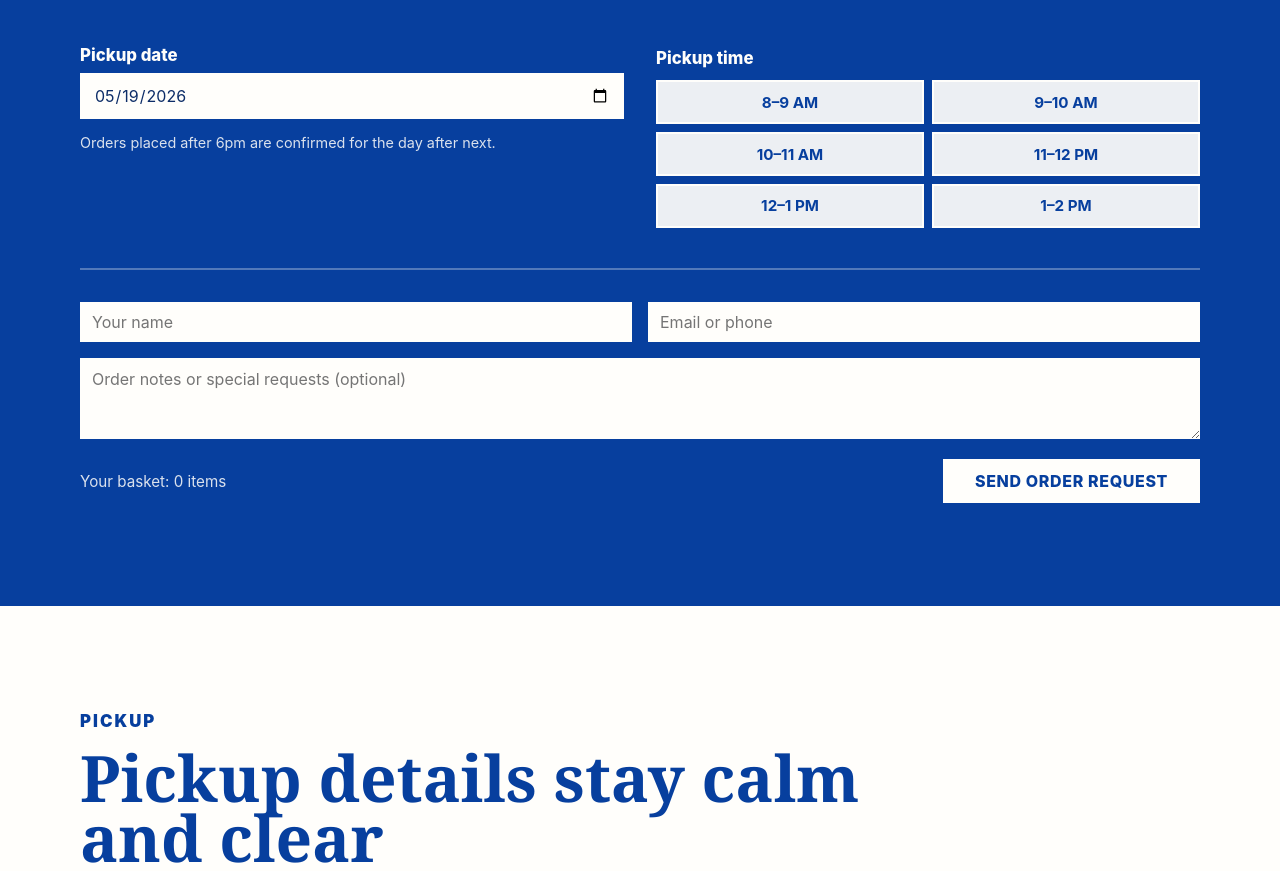
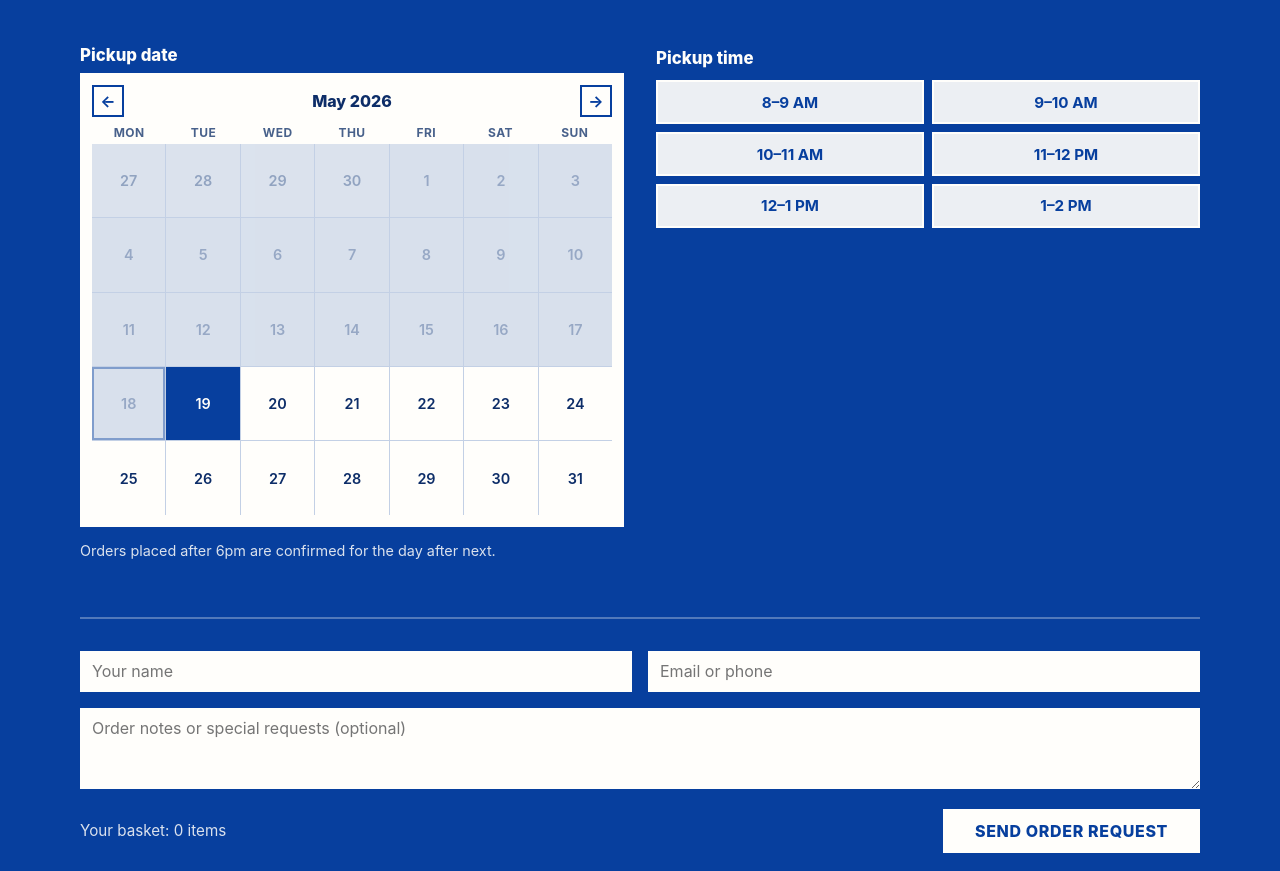
Before and after one commit to BroodByPi7/Brood, a plain HTML site: page index.html in a window 1280 px wide. Shown: the part 2471-3342 px from the top of the page. Drawn offline with Linux system fonts and the light colour scheme.

Commit message:
Replace native date picker with custom calendar widget

```diff
--- a/index.html
+++ b/index.html
@@ -205,8 +205,19 @@
 
       <div class="order-layout">
         <div class="order-calendar">
-          <label for="pickup-date">Pickup date</label>
-          <input type="date" id="pickup-date">
+          <label>Pickup date</label>
+          <div class="calendar-widget" id="calendar-widget" role="grid" aria-label="Pickup date calendar">
+            <div class="cal-header">
+              <button class="cal-nav cal-prev" type="button" aria-label="Previous month">&larr;</button>
+              <span class="cal-label"></span>
+              <button class="cal-nav cal-next" type="button" aria-label="Next month">&rarr;</button>
+            </div>
+            <div class="cal-dows">
+              <span>Mon</span><span>Tue</span><span>Wed</span><span>Thu</span><span>Fri</span><span>Sat</span><span>Sun</span>
+            </div>
+            <div class="cal-grid"></div>
+          </div>
+          <input type="hidden" id="pickup-date" name="pickup-date">
           <p class="order-cutoff">Orders placed after 6pm are confirmed for the day after next.</p>
         </div>
         <div class="order-slots">
--- a/script.js
+++ b/script.js
@@ -280,15 +280,79 @@ document.querySelectorAll(".menu-card").forEach((card) => {
 // ── Order section ───────────────────────────────────────────────────────────
 
 const pickupDate = document.getElementById("pickup-date");
-if (pickupDate) {
-  const tomorrow = new Date();
+const calendar = document.getElementById("calendar-widget");
+const calGrid = calendar.querySelector(".cal-grid");
+const calLabel = calendar.querySelector(".cal-label");
+
+{
+  const d = new Date();
+  d.setDate(d.getDate() + 1);
+  pickupDate.value = `${d.getFullYear()}-${String(d.getMonth() + 1).padStart(2, "0")}-${String(d.getDate()).padStart(2, "0")}`;
+}
+
+let calMonth = new Date();
+calMonth.setDate(1);
+
+function fmtDate(y, m, d) {
+  return `${y}-${String(m + 1).padStart(2, "0")}-${String(d).padStart(2, "0")}`;
+}
+
+function renderCalendar() {
+  const year = calMonth.getFullYear();
+  const month = calMonth.getMonth();
+  const today = new Date();
+  today.setHours(0, 0, 0, 0);
+  const tomorrow = new Date(today);
   tomorrow.setDate(tomorrow.getDate() + 1);
-  const y = tomorrow.getFullYear();
-  const m = String(tomorrow.getMonth() + 1).padStart(2, "0");
-  const d = String(tomorrow.getDate()).padStart(2, "0");
-  pickupDate.min = `${y}-${m}-${d}`;
-  pickupDate.value = `${y}-${m}-${d}`;
+
+  const first = new Date(year, month, 1);
+  const daysInMonth = new Date(year, month + 1, 0).getDate();
+  const prevDays = new Date(year, month, 0).getDate();
+  const startOff = first.getDay() === 0 ? 6 : first.getDay() - 1;
+
+  calLabel.textContent = first.toLocaleDateString("en-US", { month: "long", year: "numeric" });
+
+  let html = "";
+
+  for (let i = startOff - 1; i >= 0; i--) {
+    const d = prevDays - i;
+    html += `<div class="cal-day is-other" data-date="${fmtDate(year, month - 1, d)}">${d}</div>`;
+  }
+
+  for (let d = 1; d <= daysInMonth; d++) {
+    const date = new Date(year, month, d);
+    const ds = fmtDate(year, month, d);
+    let cls = "cal-day";
+    if (date < tomorrow) cls += " is-past";
+    if (date.toDateString() === today.toDateString()) cls += " is-today";
+    if (ds === pickupDate.value) cls += " is-selected";
+    html += `<div class="${cls}" data-date="${ds}">${d}</div>`;
+  }
+
+  const total = startOff + daysInMonth;
+  for (let d = 1; d <= (7 - total % 7) % 7; d++) {
+    html += `<div class="cal-day is-other" data-date="${fmtDate(year, month + 1, d)}">${d}</div>`;
+  }
+
+  calGrid.innerHTML = html;
+
+  calGrid.querySelectorAll(".cal-day:not(.is-past):not(.is-other)").forEach((day) => {
+    day.addEventListener("click", () => {
+      calGrid.querySelectorAll(".cal-day").forEach((d) => d.classList.remove("is-selected"));
+      day.classList.add("is-selected");
+      pickupDate.value = day.dataset.date;
+    });
+  });
 }
+
+renderCalendar();
+
+document.querySelectorAll(".cal-prev, .cal-next").forEach((btn) => {
+  btn.addEventListener("click", () => {
+    calMonth.setMonth(calMonth.getMonth() + (btn.classList.contains("cal-next") ? 1 : -1));
+    renderCalendar();
+  });
+});
 
 document.querySelectorAll(".slot-btn").forEach((btn) => {
   btn.addEventListener("click", () => {
--- a/styles.css
+++ b/styles.css
@@ -450,6 +450,100 @@ p {
 .order-calendar input[type="date"]:focus {
   outline: 2px solid var(--paper);
   outline-offset: 2px;
+}
+
+.calendar-widget {
+  background: var(--paper);
+  padding: 0.75rem;
+  user-select: none;
+}
+
+.cal-header {
+  display: flex;
+  align-items: center;
+  justify-content: space-between;
+  margin-bottom: 0.5rem;
+}
+
+.cal-nav {
+  width: 2rem;
+  height: 2rem;
+  display: grid;
+  place-items: center;
+  border: 2px solid var(--brood-blue);
+  background: var(--paper);
+  color: var(--brood-blue);
+  font-size: 1rem;
+  font-weight: 700;
+  cursor: pointer;
+}
+
+.cal-nav:hover {
+  background: var(--brood-blue);
+  color: var(--paper);
+}
+
+.cal-label {
+  font-weight: 850;
+  font-size: 1rem;
+  color: var(--ink);
+}
+
+.cal-dows {
+  display: grid;
+  grid-template-columns: repeat(7, 1fr);
+  text-align: center;
+  font-size: 0.75rem;
+  font-weight: 700;
+  color: var(--muted);
+  text-transform: uppercase;
+  letter-spacing: 0.04em;
+  margin-bottom: 0.25rem;
+}
+
+.cal-grid {
+  display: grid;
+  grid-template-columns: repeat(7, 1fr);
+  gap: 1px;
+  background: var(--line);
+}
+
+.cal-day {
+  aspect-ratio: 1;
+  display: grid;
+  place-items: center;
+  font-size: 0.9rem;
+  font-weight: 600;
+  color: var(--ink);
+  background: var(--paper);
+  cursor: pointer;
+  transition: background 80ms, color 80ms;
+}
+
+.cal-day:hover {
+  background: var(--brood-blue-soft);
+}
+
+.cal-day.is-other {
+  color: var(--muted);
+  opacity: 0.4;
+  pointer-events: none;
+}
+
+.cal-day.is-past {
+  color: var(--muted);
+  opacity: 0.35;
+  pointer-events: none;
+}
+
+.cal-day.is-selected {
+  background: var(--brood-blue);
+  color: var(--paper);
+}
+
+.cal-day.is-today {
+  outline: 2px solid var(--brood-blue);
+  outline-offset: -2px;
 }
 
 .order-cutoff {
```
